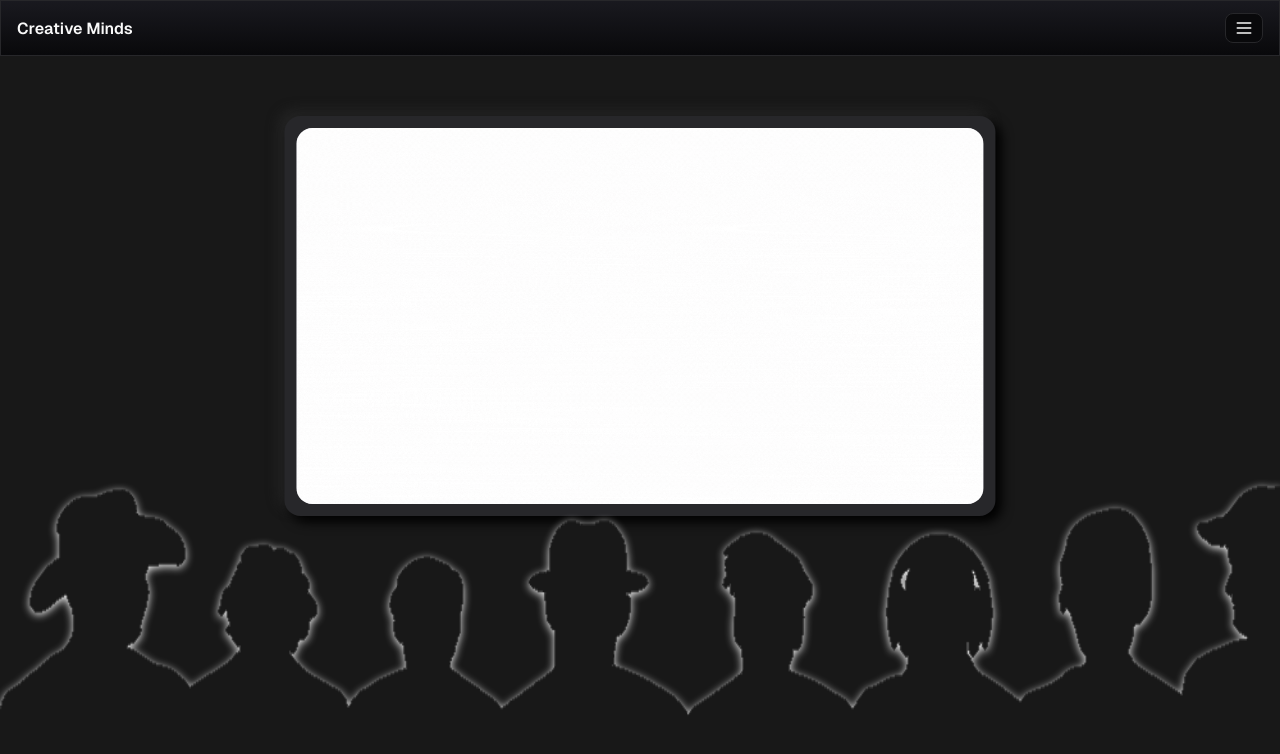
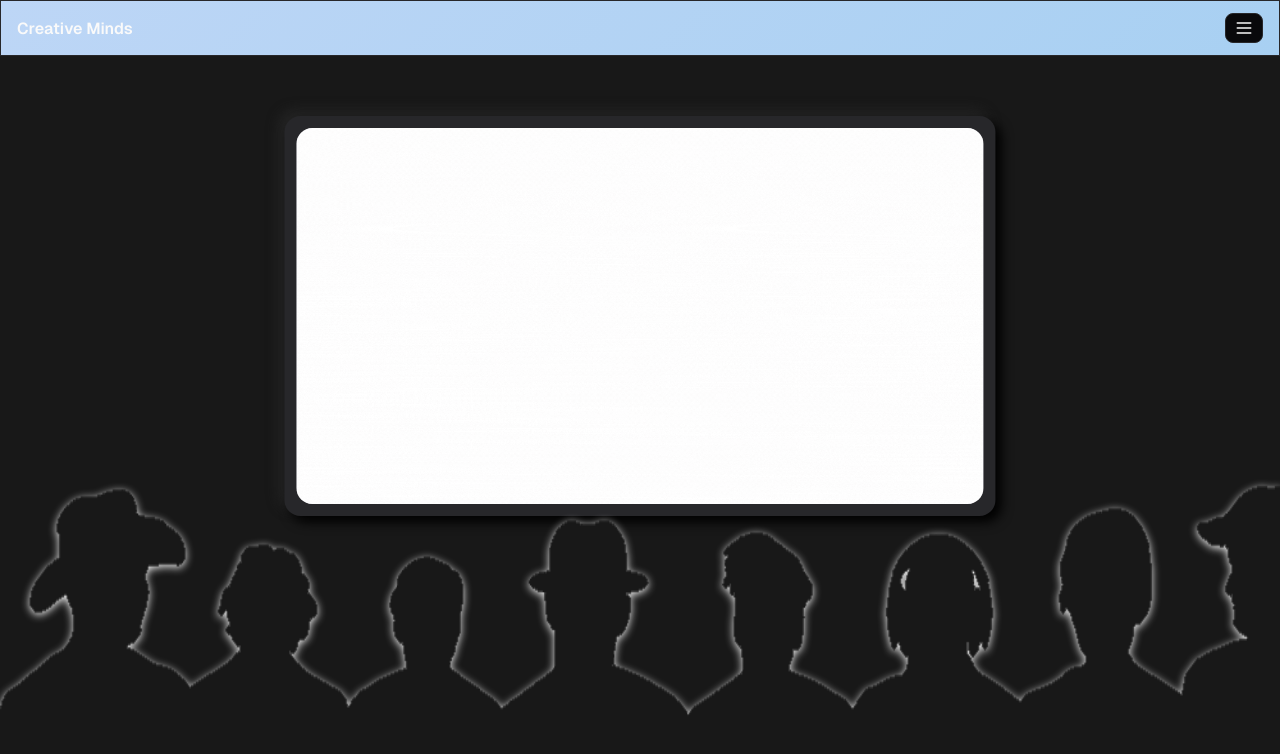
Before and after one commit to Vishal-Pattar/MindCare, a React (Create React App) app: page / in a window 1280 px wide. Shown: the top 754 px of the page. Built offline with nearby package versions, Linux system fonts and the light colour scheme.

Commit message:
theme.css

```diff
--- a/src/theme.css
+++ b/src/theme.css
@@ -1,3 +1,52 @@
+:root {
+  /* Background Colors */
+  --bg-main: #f2f7ff; /* Light, soft blue for main background */
+  --bg-content: #e0ebf9; /* Slightly darker blue for content background */
+  --bg-hover: #d6e2f1; /* Light blue for hover states */
+  --bg-muted: #cbd5e1; /* Muted background for inactive areas */
+
+  /* Accent Colors */
+  --accent-primary: #4a90e2; /* Main blue accent for buttons, links, etc. */
+  --accent-light: #a8d0f2; /* Light blue for hover states */
+  --accent-dark: #2b6cb0; /* Darker blue for strong emphasis */
+  --accent-muted: #7189a1; /* Muted blue for subtle elements */
+
+  /* Text Colors */
+  --text-main: #1f2933; /* Main text color (dark charcoal) */
+  --text-secondary: #5f6b7a; /* Secondary text color (muted blue-gray) */
+  --text-muted: #8492a6; /* Lighter muted text */
+  --text-accent: #4a90e2; /* Text accents matching the primary blue */
+  --text-error: #ff6b6b; /* Red for error messages */
+  --text-success: #2ecc71; /* Green for success messages */
+
+  /* Feedback Colors */
+  --bg-error: #ffe3e3; /* Light red background for errors */
+  --bg-success: #d4edda; /* Light green background for success */
+  --bg-warning: #fff3cd; /* Light yellow background for warnings */
+  --bg-info: #e0f7ff; /* Light blue for informational messages */
+
+  /* Border Colors */
+  --border-main: #cbd5e1; /* Neutral border */
+  --border-accent: #4a90e2; /* Accent blue for borders */
+  --border-error: #ff6b6b; /* Red borders for errors */
+  --border-success: #2ecc71; /* Green borders for success */
+  --border-muted: #a8d0f2; /* Light blue border for muted elements */
+
+  /* Button Colors */
+  --button-primary-bg: #4a90e2; /* Primary button background */
+  --button-primary-hover: #357ABD; /* Hover state for primary button */
+  --button-secondary-bg: #a8d0f2; /* Secondary button background */
+  --button-secondary-hover: #92c0e8; /* Hover state for secondary button */
+
+  /* Gradients */
+  --gradient-header: linear-gradient(135deg, #bdd6f6, #a8d0f2); /* Blue gradient for headers or buttons */
+  --gradient-accent: linear-gradient(135deg, #4a90e2, #357ABD); /* Darker blue gradient for strong emphasis */
+
+  /* Shadows */
+  --shadow-light: 0px 4px 12px rgba(0, 0, 0, 0.05); /* Soft shadow for light elements */
+  --shadow-dark: 0px 4px 12px rgba(0, 0, 0, 0.15); /* Stronger shadow for emphasis */
+}
+
 .light-theme {
   /* Color Variables */
   --color-border: #e0e0e0;
```
